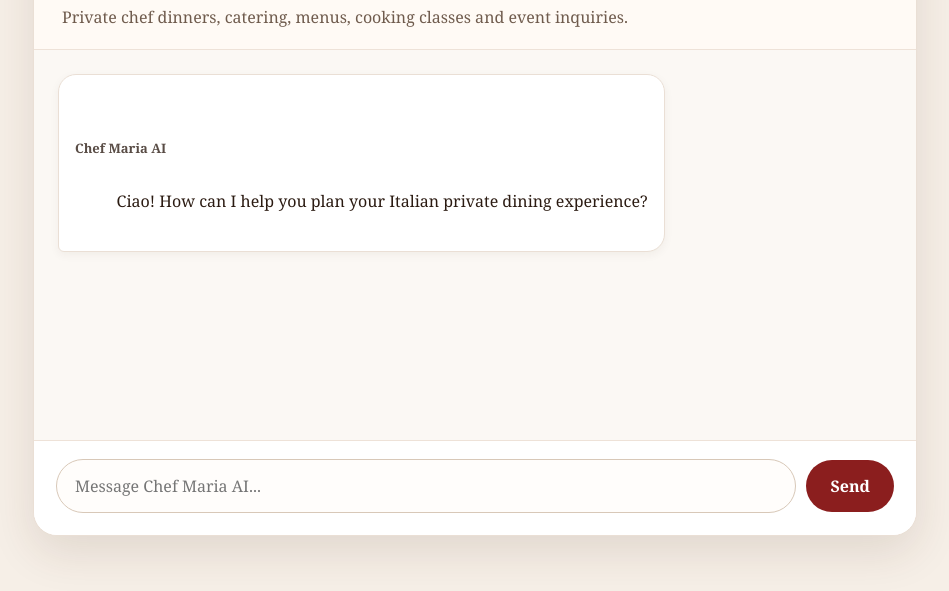
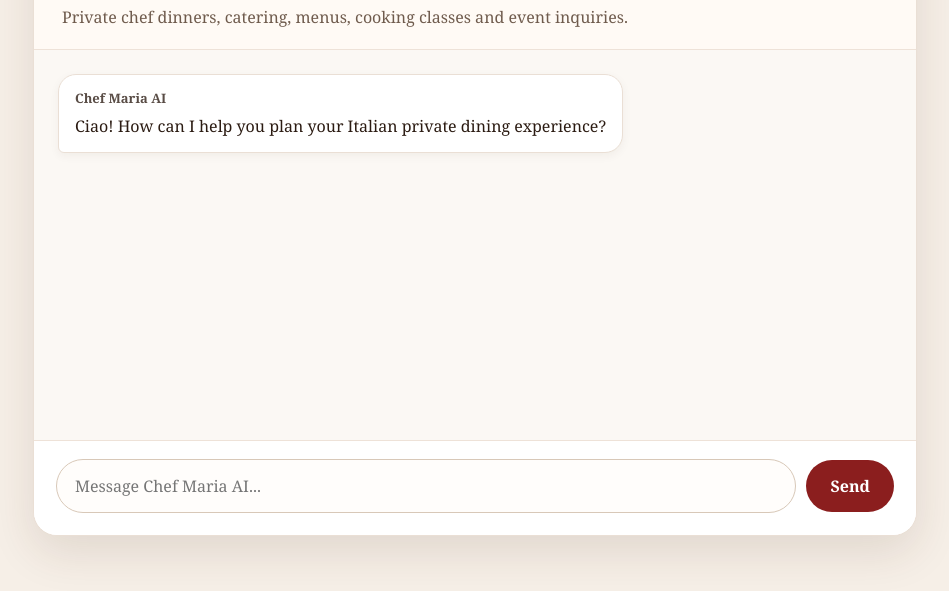
Before and after one commit to sergioquiroga1126/chef-maria-website, a website: page chat.html in a window 1280 px wide. Shown: the part 145-736 px from the top of the page, without its empty margins (165-1114 px from the left). Drawn offline with Linux system fonts and the light colour scheme.

Commit message:
Fix Chef Maria welcome message spacing

```diff
--- a/chat.html
+++ b/chat.html
@@ -74,7 +74,6 @@
       padding: 13px 16px;
       border-radius: 18px;
       line-height: 1.55;
-      white-space: pre-wrap;
       overflow-wrap: anywhere;
       box-shadow: 0 3px 10px rgba(56, 35, 22, 0.05);
     }
@@ -91,6 +90,11 @@
       background: white;
       border: 1px solid #eadfd5;
       border-bottom-left-radius: 6px;
+    }
+
+    .msg-content {
+      display: block;
+      white-space: pre-wrap;
     }
 
     .speaker {
@@ -245,7 +249,7 @@
       <div id="messages" aria-live="polite">
         <div class="msg bot">
           <span class="speaker">Chef Maria AI</span>
-          <span>Ciao! How can I help you plan your Italian private dining experience?</span>
+          <span class="msg-content">Ciao! How can I help you plan your Italian private dining experience?</span>
         </div>
       </div>
 
@@ -308,6 +312,7 @@
         role === "user" ? "You" : "Chef Maria AI";
 
       const content = document.createElement("span");
+      content.className = "msg-content";
       content.textContent = cleanedText;
 
       box.appendChild(speaker);
```
